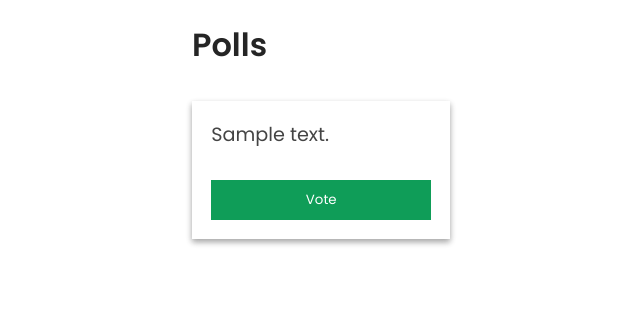
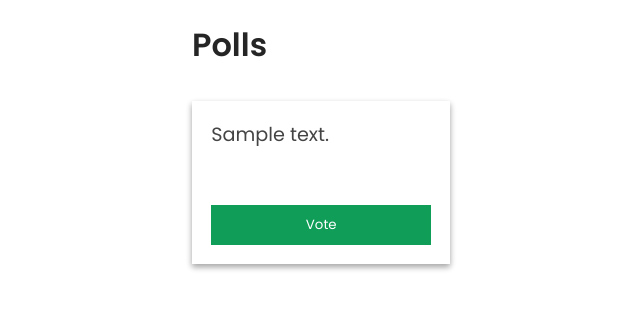
Before and after one commit to Navayuvan-SB/Polls-App, a Django app: page /polls/ in a window 1280 px wide. Shown: the top 309 px of the page, without its empty margins (8-648 px from the left). Run offline with Django 3.2, Linux system fonts and the light colour scheme; tables that the repository leaves empty hold one stand-in row (values such as "Sample post").

Commit message:
Improve style for home, detail page

```diff
--- a/polls/static/polls/style.css
+++ b/polls/static/polls/style.css
@@ -34,8 +34,8 @@ body {
 }
 
 #home ul li a div {
-  min-width: 220px;
-  min-height: 100px;
+  width: 220px;
+  min-height: 125px;
   box-shadow: 0 3px 6px rgba(0, 0, 0, 0.16), 0 3px 6px rgba(0, 0, 0, 0.23);
   padding: 1.2rem;
   display: flex;
@@ -50,6 +50,7 @@ body {
   cursor: pointer;
   background-color: #0f9d58;
   color: #fff;
+  margin-top: 25px;
 }
 
 #detail .error-text {
@@ -61,7 +62,7 @@ body {
   flex-direction: row;
   justify-content: start;
   align-items: center;
-  margin: 5px 0;
+  margin: 10px 0;
 }
 
 #detail .choices div.radio-wrapper input[type="radio"] {
@@ -79,7 +80,7 @@ body {
   display: flex;
   align-items: center;
   justify-content: space-between;
-  margin-top: 20px;
+  margin-top: 40px;
 }
 
 #detail .choices div.action-wrapper input[type="submit"] {
```
